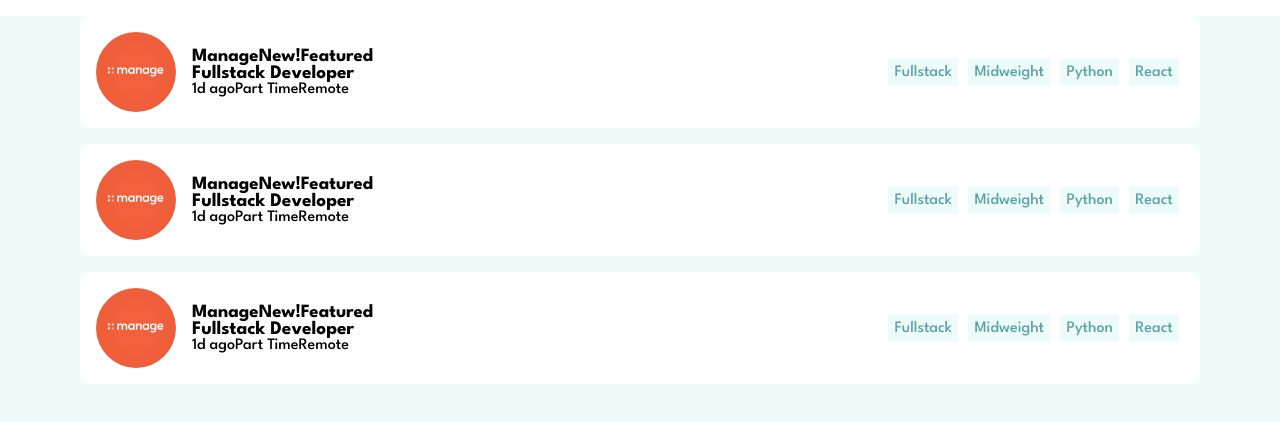
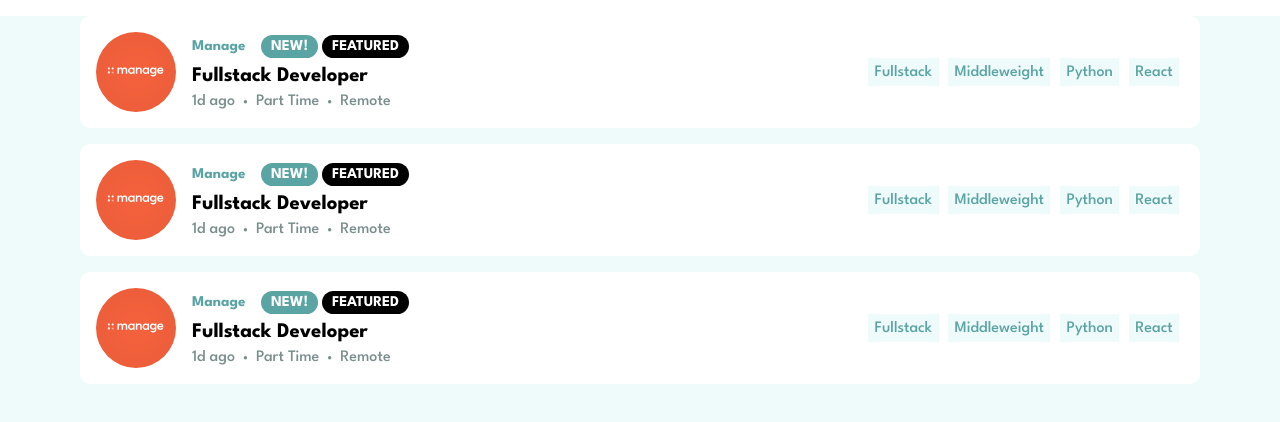
Before and after one commit to jakegodsall/joblisting-frontend, a JavaScript app: page / in a window 1280 px wide. Shown: the top 422 px of the page. Built offline with nearby package versions, Linux system fonts and the light colour scheme.

Commit message:
deconstructed JobItem component into three components

```diff
--- /dev/null
+++ b/src/components/JobInformation.css
@@ -0,0 +1,48 @@
+.jobinformation {
+    font-size: 1rem;
+}
+
+.jobinformation__status {
+    display: flex;
+    align-items: center;
+    justify-content: space-between;
+    font-size: 0.8rem;
+}
+
+.jobinformation__company {
+    color: hsl(180, 29%, 50%);
+    margin-right: 1rem;
+}
+
+.jobinformation__new,
+.jobinformation__featured {
+    color: #fff;
+    border-radius: 30px;
+    padding: 0.3rem 0.6rem;
+    text-transform: uppercase;
+    margin-right: 0.3rem;
+}
+
+.jobinformation__new {
+    background-color: hsl(180, 29%, 50%);
+}
+
+.jobinformation__featured {
+    background-color: #000;
+}
+
+.jobinformation__title {
+    font-size: 1.3rem;
+    margin: 0.5rem 0;
+}
+
+.jobinformation__subinfo {
+    display: flex;
+    align-items: center;
+    color: hsl(180, 8%, 52%);
+}
+
+.jobinformation__spacer {
+    font-size: 0.5rem;
+    margin-inline: 0.5rem;
+}
--- /dev/null
+++ b/src/components/JobInformation.js
@@ -0,0 +1,23 @@
+import './JobInformation.css';
+
+const JobInformation = () => {
+    return (
+        <div className='jobinformation'>
+            <div className='jobinformation__status'>
+                <h3 className='jobinformation__company'>Manage</h3>
+                <h3 className='jobinformation__new'>New!</h3>
+                <h3 className='jobinformation__featured'>Featured</h3>
+            </div>
+            <h2 className='jobinformation__title'>Fullstack Developer</h2>
+            <div className='jobinformation__subinfo'>
+                <p className='jobinformation__timestamp'>1d ago</p>
+                <p className='jobinformation__spacer'>{'\u25CF'}</p>
+                <p className='jobinformation__contract'>Part Time</p>
+                <p className='jobinformation__spacer'>{'\u25CF'}</p>
+                <p className='jobinformation__location'>Remote</p>
+            </div>
+        </div>
+    );
+};
+
+export default JobInformation;
--- a/src/components/JobItem.css
+++ b/src/components/JobItem.css
@@ -12,21 +12,6 @@
     margin-right: 1rem;
 }
 
-.jobitem__information {
-}
-
-.jobitem__status {
-    display: flex;
-}
-
-.jobitem__title {
-    font-size: 1.2rem;
-}
-
-.jobitem__subinfo {
-    display: flex;
-}
-
 .jobitem__taglist {
     display: flex;
 }
@@ -34,11 +19,3 @@
 .jobitem__taglist {
     margin-left: auto;
 }
-
-.jobitem__tagitem {
-    background-color: hsl(180, 52%, 96%);
-    color: hsl(180, 29%, 50%);
-    padding: 0.4rem;
-    margin: 0.3rem;
-    font-weight: ;
-}
--- a/src/components/JobItem.js
+++ b/src/components/JobItem.js
@@ -1,28 +1,20 @@
+import JobInformation from './JobInformation';
+import JobTagItem from './JobTagItem';
+
 import ManageLogo from '../images/manage.svg';
+
 import './JobItem.css';
 
 const JobListing = () => {
     return (
         <div className='jobitem'>
             <img className='jobitem__logo' src={ManageLogo} alt='Manage company logo' />
-            <div className='jobitem__information'>
-                <div className='jobitem__status'>
-                    <h3>Manage</h3>
-                    <h3>New!</h3>
-                    <h3>Featured</h3>
-                </div>
-                <h2 className='jobitem__title'>Fullstack Developer</h2>
-                <div className='jobitem__subinfo'>
-                    <p>1d ago</p>
-                    <p>Part Time</p>
-                    <p>Remote</p>
-                </div>
-            </div>
+            <JobInformation />
             <div className='jobitem__taglist'>
-                <p className='jobitem__tagitem'>Fullstack</p>
-                <p className='jobitem__tagitem'>Midweight</p>
-                <p className='jobitem__tagitem'>Python</p>
-                <p className='jobitem__tagitem'>React</p>
+                <JobTagItem>Fullstack</JobTagItem>
+                <JobTagItem>Middleweight</JobTagItem>
+                <JobTagItem>Python</JobTagItem>
+                <JobTagItem>React</JobTagItem>
             </div>
         </div>
     );
--- /dev/null
+++ b/src/components/JobTagItem.css
@@ -0,0 +1,7 @@
+.jobitem__tagitem {
+    background-color: hsl(180, 52%, 96%);
+    color: hsl(180, 29%, 50%);
+    padding: 0.4rem;
+    margin: 0.3rem;
+    font-weight: ;
+}
--- /dev/null
+++ b/src/components/JobTagItem.js
@@ -0,0 +1,7 @@
+import './JobTagItem.css';
+
+const JobTagItem = (props) => {
+    return <p className='jobitem__tagitem'>{props.children}</p>;
+};
+
+export default JobTagItem;
```
